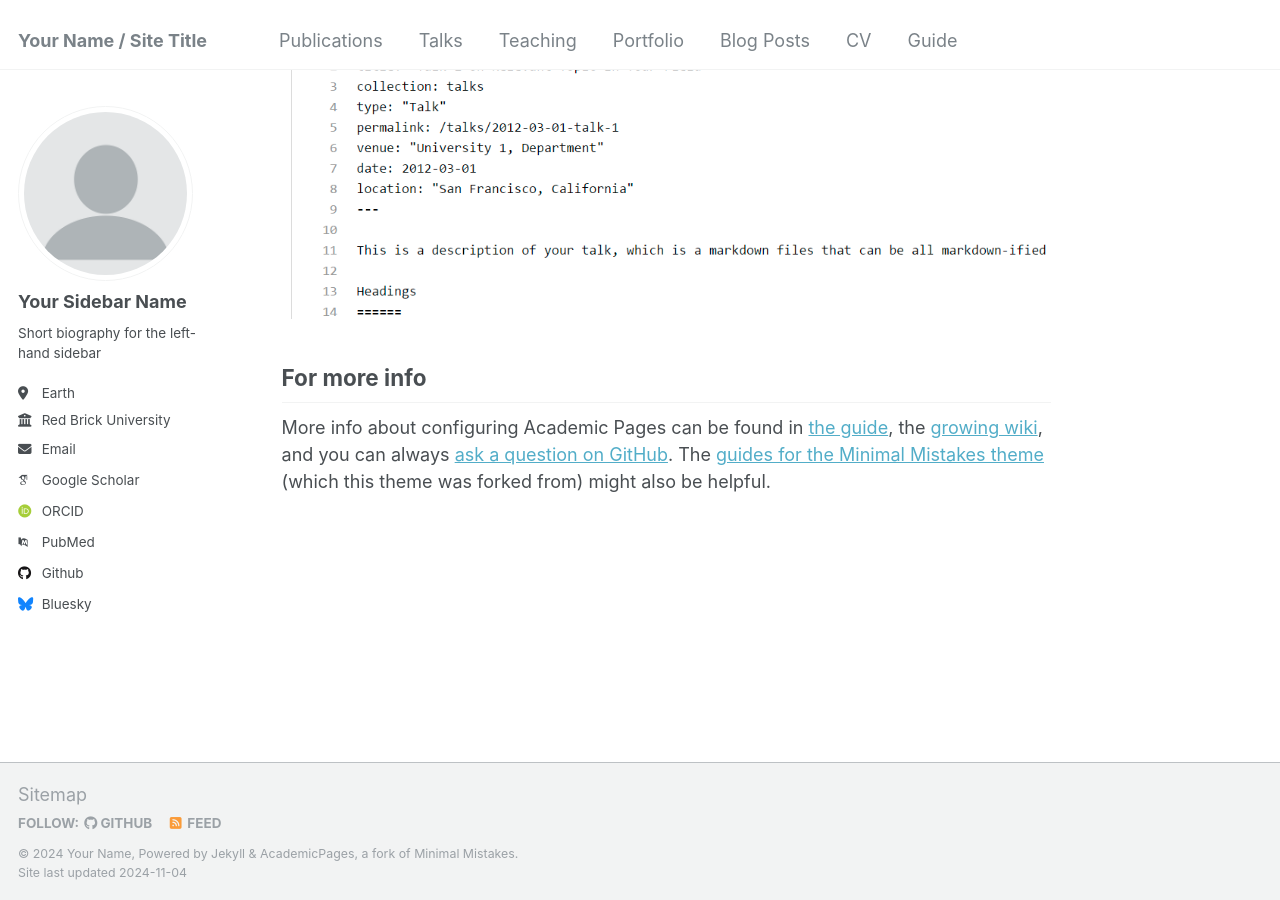
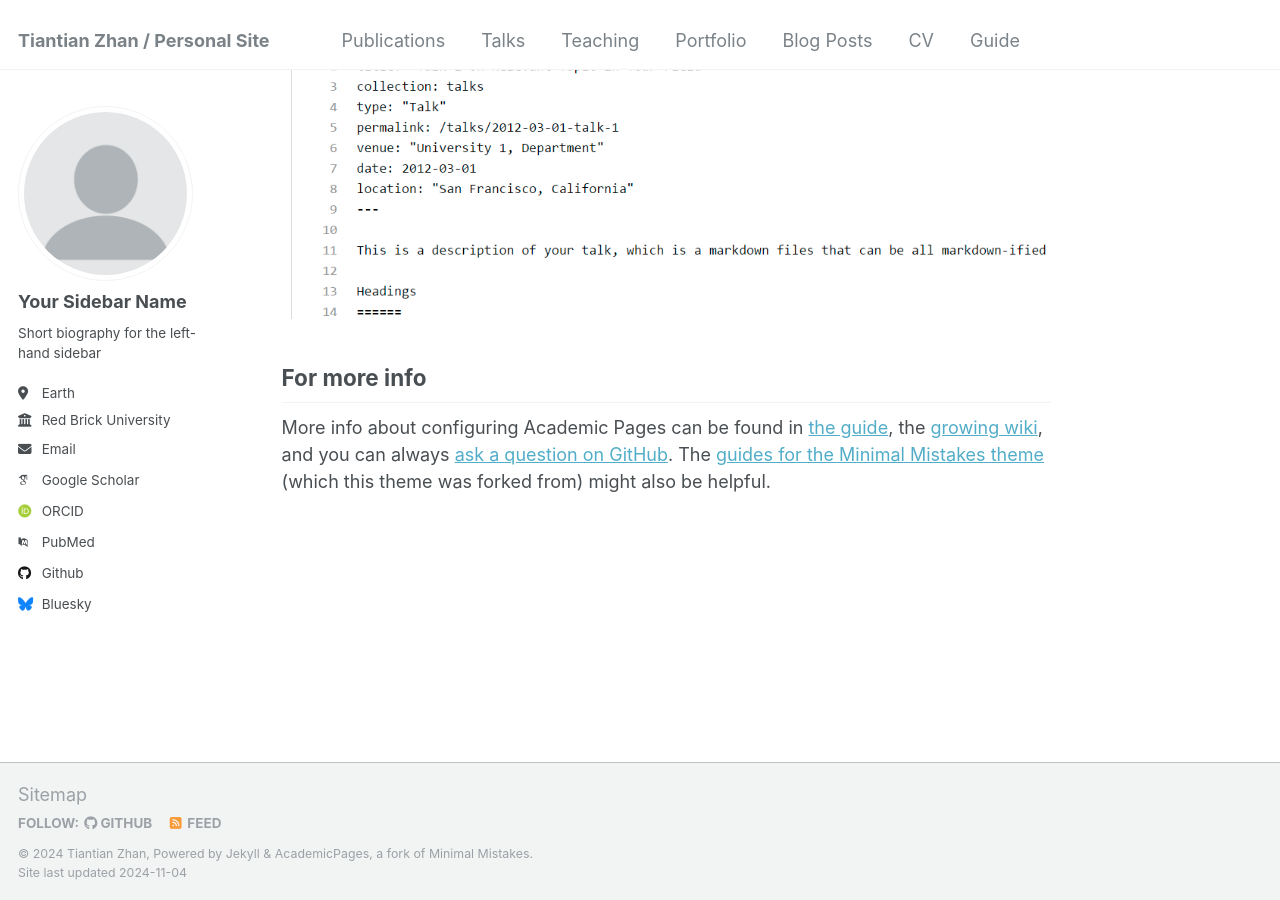
Before and after one commit to TiantianZhan/tiantianzhan.gihub.io, a Jekyll site: the page built from _pages/about.md, in a window 1280 px wide and 900 px high, scrolled down 2643 px. Built offline with Jekyll 4.4.1, drawn with Linux system fonts in a browser that asks for light colours; some web fonts are replaced.

Commit message:
Update _config.yml

```diff
--- a/_config.yml
+++ b/_config.yml
@@ -8,11 +8,11 @@
 
 # Basic Site Settings
 locale                   : "en-US"
-title                    : "Your Name / Site Title"
+title                    : "Tiantian Zhan / Personal Site"
 title_separator          : "-"
-name                     : &name "Your Name"
+name                     : &name "Tiantian Zhan"
 description              : &description "personal description"
-url                      : https://academicpages.github.io # the base hostname & protocol for your site e.g. "https://mmistakes.github.io"
+url                      : https://tiantianzhan.github.io # the base hostname & protocol for your site e.g. "https://mmistakes.github.io"
 baseurl                  : "" # the subpath of your site, e.g. "/blog"
 repository               : "academicpages/academicpages.github.io"
 
@@ -28,7 +28,7 @@ author:
   location         : "Earth"
   employer         : "Red Brick University"
   uri              : # URL
-  email            : "none@example.org"
+  email            : "tiantian.zhan@yale.edu"
 
   # Academic websites
   arxiv            : # URL - Update with the correct link to your profile
```
